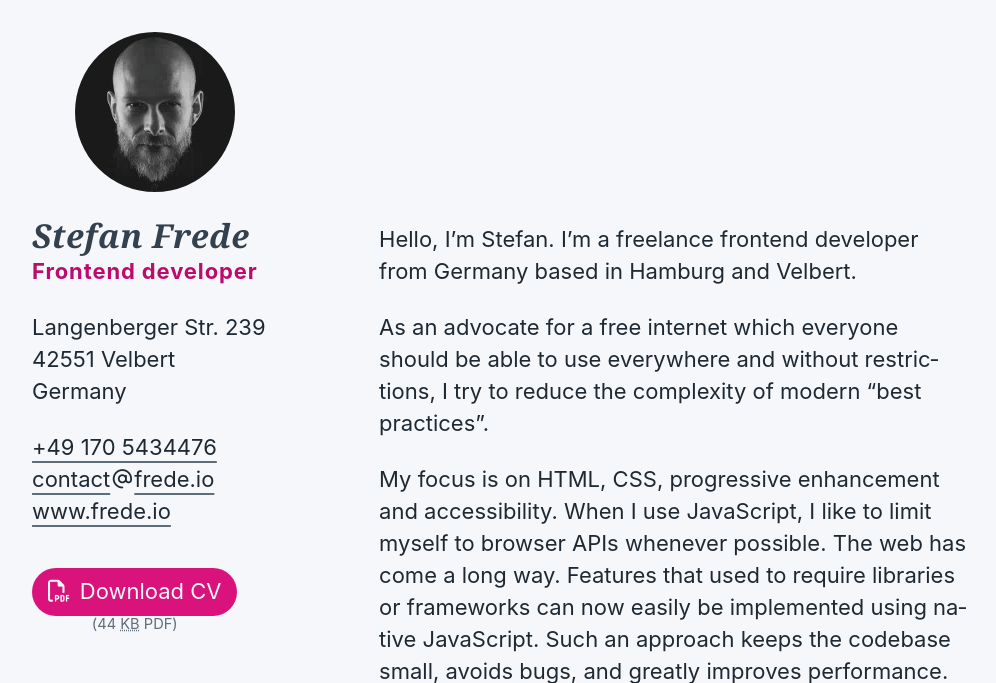
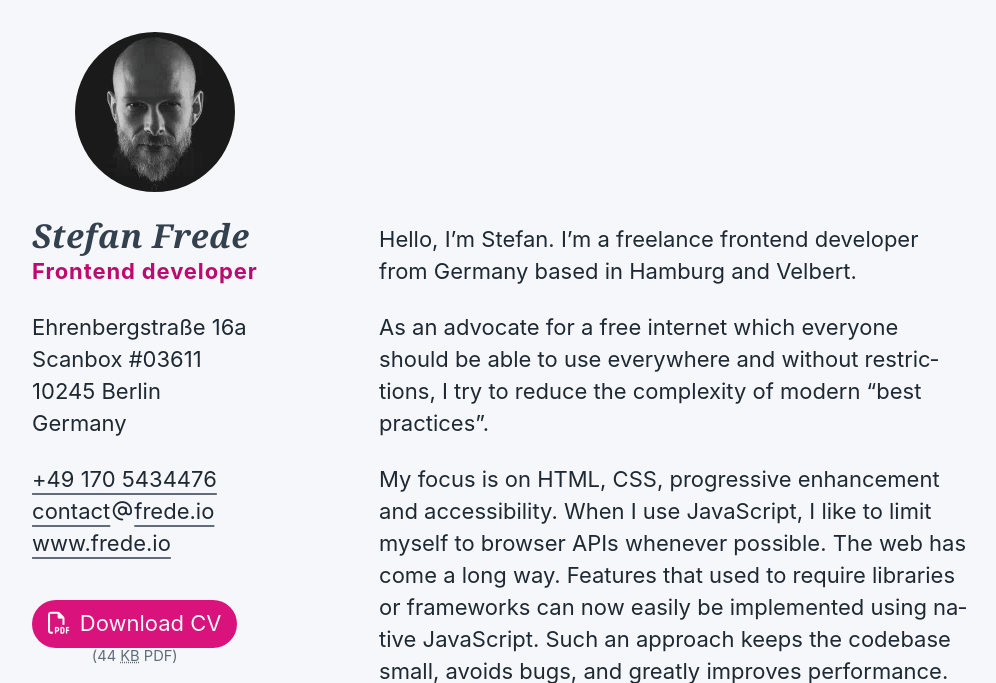
Before and after one commit to stefanfrede/frede-io, a PHP site: page / in a window 1280 px wide. Shown: the top 683 px of the page, without its empty margins (61-1057 px from the left). Run offline with PHP 8.4, Linux system fonts and the light colour scheme; some libraries are stand-ins or nearby versions.

Commit message:
feat: update address

```diff
--- a/assets/css/index.css
+++ b/assets/css/index.css
@@ -216,7 +216,7 @@ footer a:hover {
   line-height: 1.5;
 }
 
-.h-card__contact-data > p > span:first-child,
+.h-card__contact-data > p > span:nth-child(-n + 2),
 .h-card__contact-data > p > span:last-child {
   display: block;
 }
--- a/index.html
+++ b/index.html
@@ -61,13 +61,16 @@
         <div class="h-card__contact-data ">
           <p class="p-adr">
             <span class="p-street-address">
-              Langenberger Str. 239
+              Ehrenbergstraße 16a
+            </span>
+            <span class="p-extended-address">
+              Scanbox #03611
             </span>
             <span class="p-postal-code">
-              42551
+              10245
             </span>
             <span class="p-locality">
-              Velbert
+              Berlin
             </span>
             <span class="p-country-name">
               Germany
```
Also changed, not shown: assets/pdf/cv_stefan_frede.md (+3 -2 lines), 1 other file.
